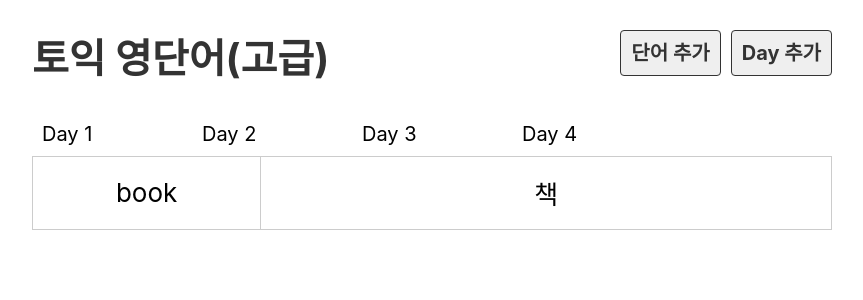
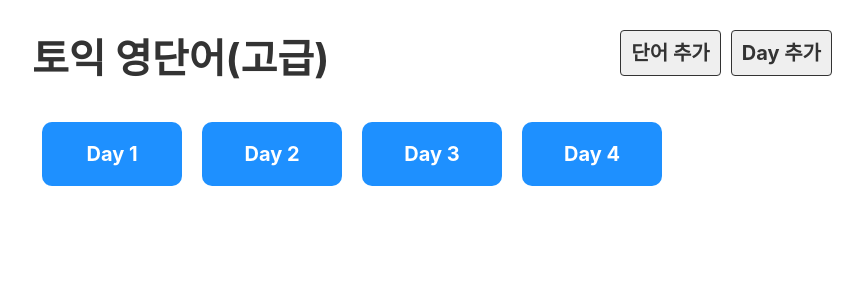
Before and after one commit to limchaekyung/voca, a React (Create React App) app: page / in a window 1280 px wide. Shown: the top 300 px of the page, without its empty margins (208-1071 px from the left). Built offline with nearby package versions, Linux system fonts and the light colour scheme.

Commit message:
react-route-dom

```diff
--- a/package.json
+++ b/package.json
@@ -8,6 +8,7 @@
     "@testing-library/user-event": "^13.5.0",
     "react": "^18.2.0",
     "react-dom": "^18.2.0",
+    "react-router-dom": "^6.3.0",
     "react-scripts": "5.0.1",
     "web-vitals": "^2.1.4"
   },
--- a/src/App.js
+++ b/src/App.js
@@ -1,15 +1,21 @@
 import Day from "./component/Day";
 import DayList from "./component/DayList";
 import Header from "./component/Header";
+import { BrowserRouter, Route, Routes } from "react-router-dom";
+import EmptyPage from "./component/EmptyPage";
 
 function App() {
   return (
-    <div className="App">
-      <Header />
-      <DayList />
-      <Day />
-
-    </div>
+    <BrowserRouter>
+      <div className="App">
+        <Header />
+        <Routes>
+          <Route exact path="/" element={<DayList />} />
+          <Route path="/day/:day" element={<Day />} />
+          <Route element={<EmptyPage />} />
+        </Routes>
+      </div >
+    </BrowserRouter >
   );
 }
 
--- a/src/component/Day.js
+++ b/src/component/Day.js
@@ -1,14 +1,15 @@
 import dummy from "../db/data.json"
+import { useParams } from "react-router-dom"
 
 export default function Day() {
-    // dummy.words
-    const day = 1
+    const { day } = useParams();
     const wordList = dummy.words.filter(word => (
-        word.day === day
+        word.day === Number(day)
     ))
-    console.log(wordList)
+
     return (
         <>
+            <h2>Day {day}</h2>
             <table>
                 <tbody>
                     {wordList.map(word => (
--- a/src/component/DayList.js
+++ b/src/component/DayList.js
@@ -1,3 +1,4 @@
+import { Link } from "react-router-dom"
 import dummy from "../db/data.json"
 
 export default function DayList() {
@@ -6,7 +7,11 @@ export default function DayList() {
         <>
             <ul className="list_day">
                 {dummy.days.map(day => (
-                    <li key={day.id}>Day {day.day}</li>
+                    <li key={day.id}>
+                        <Link to={`/day/${day.day}`}>
+                            Day {day.day}
+                        </Link>
+                    </li>
                 ))}
             </ul>
         </>
--- /dev/null
+++ b/src/component/EmptyPage.js
@@ -0,0 +1,10 @@
+import { Link } from "react-router-dom"
+
+export default function EmptyPage() {
+    return (
+        <>
+            <h2>잘못된 접근입니다.</h2>
+            <Link to="/">돌아가기</Link>
+        </>
+    )
+}
--- a/src/component/Header.js
+++ b/src/component/Header.js
@@ -1,8 +1,10 @@
+import { Link } from "react-router-dom"
+
 export default function Header() {
     return (
         <div className="header">
             <h1>
-                <a href="/">토익 영단어(고급)</a>
+                <Link to="/">토익 영단어(고급)</Link>
             </h1>
             <div className="menu">
                 <a href="#x" className="link">단어 추가</a>
```
Also changed, not shown: 1 other file (tests, documents, lock files or other folders).
